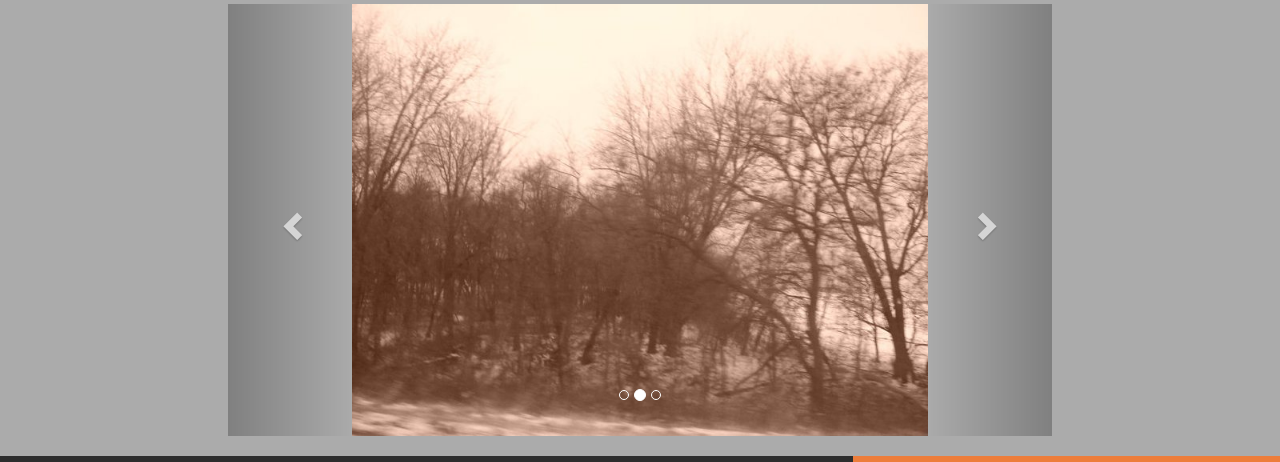
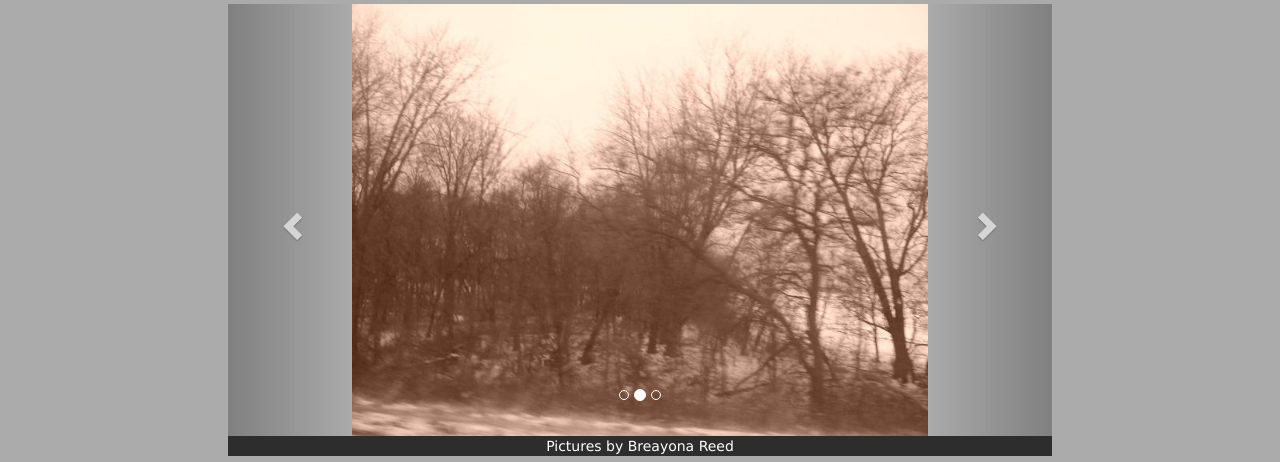
Before and after one commit to BREAYONASAURUS/BREAYONASAURUS.github.io, a plain HTML site: page pages/miniSite/subIndex.html in a window 1280 px wide. Shown: the part 66-528 px from the top of the page. Drawn offline with nearby package versions, Linux system fonts and the light colour scheme.

Commit message:
added sub text

```diff
--- a/pages/miniSite/subIndex.html
+++ b/pages/miniSite/subIndex.html
@@ -75,6 +75,7 @@
                  <span class="sr-only">Next</span>
              </a>
          </div>
+		 <p style="background-color:#2D2D2D">Pictures by Breayona Reed</p>
      </div>
 	 <div class="col-sm-2 sidenav"></div>
 	 </div>
```
